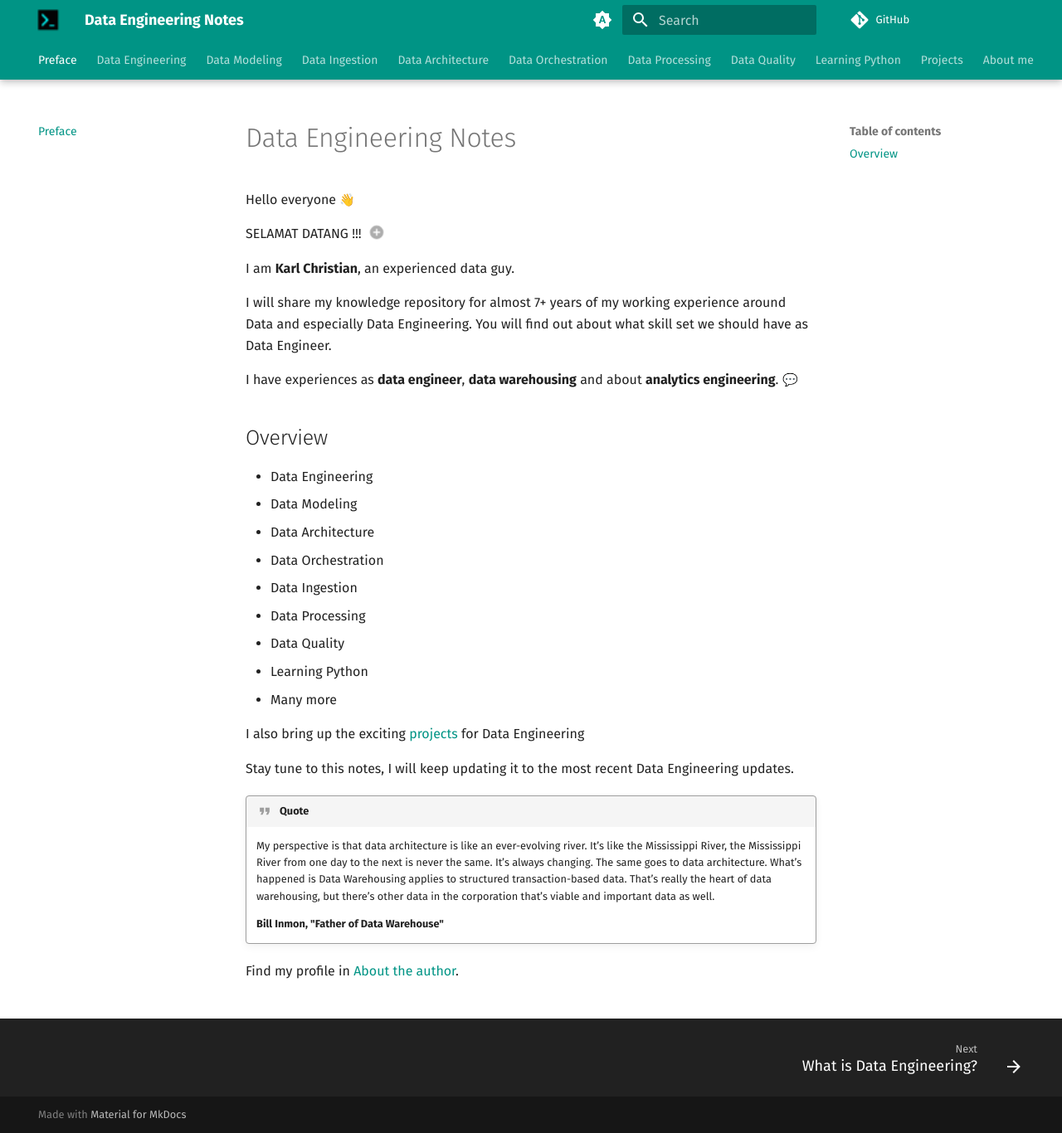
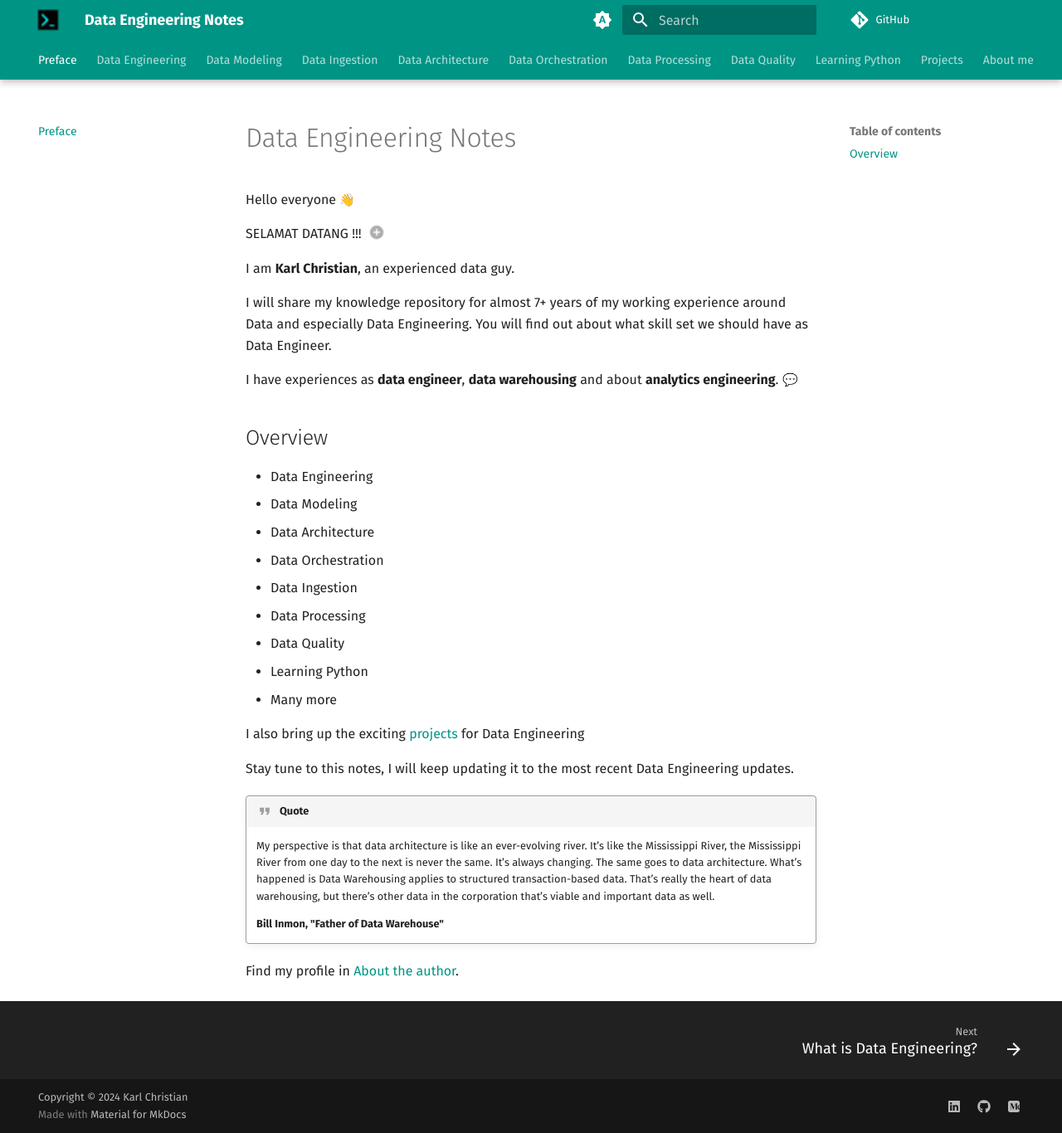
Before and after one commit to karlchris/data-engineering, an MkDocs documentation site: the page built from docs/index.md, in a window 1280 px wide and 1366 px high. Shown: the whole window at 83% size. Built offline with MkDocs 1.6.1 and Material for MkDocs 9.7.7, drawn with Linux system fonts in a browser that asks for light colours; emoji names are drawn with the system emoji font; comment, search, counter and statistics services are not loaded.

Commit message:
add copyright

```diff
--- a/mkdocs.yml
+++ b/mkdocs.yml
@@ -1,6 +1,7 @@
 site_name: Data Engineering Notes
 site_url: https://karlchris.github.io/data-engineering/
 
+copyright: Copyright &copy; 2024 Karl Christian
 
 # Github spec
 repo_url: https://github.com/karlchris/data-engineering
@@ -102,6 +103,15 @@ markdown_extensions:
   - pymdownx.tasklist:
       custom_checkbox: true
 
+extra:
+  social:
+    - icon: fontawesome/brands/linkedin
+      link: https://www.linkedin.com/in/karllchris
+    - icon: fontawesome/brands/github
+      link: https://github.com/karlchris
+    - icon: fontawesome/brands/medium
+      link: https://medium.com/@karl.christian
+
 # Pages Navigations
 nav:
   - Preface: 'index.md'
```
